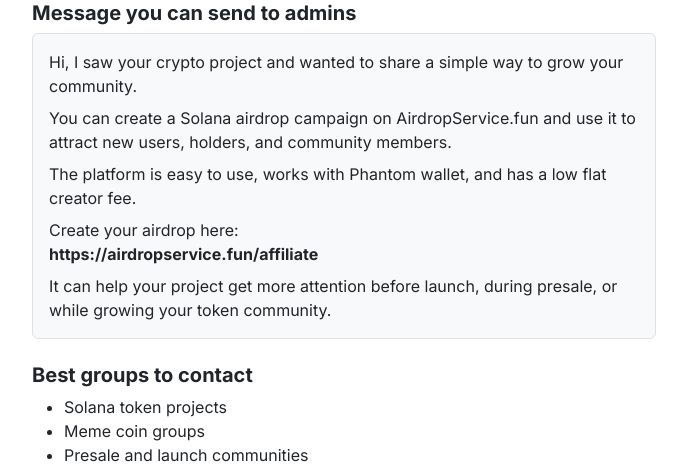
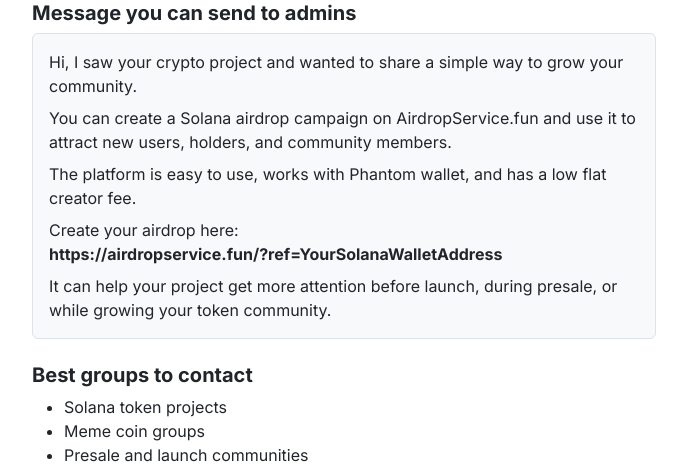
Before and after one commit to sjurajpuchky/bottito, a Flask app: page /make-money in a window 1280 px wide. Shown: the part 799-1265 px from the top of the page, without its empty margins (296-983 px from the left). Run offline with Flask 3, Linux system fonts and the light colour scheme.

Commit message:
make money

```diff
--- a/templates/makemoney.html
+++ b/templates/makemoney.html
@@ -93,7 +93,7 @@
             <p class="mb-2">
               Create your airdrop here:
               <br>
-              <strong>{{ affiliate_url|default('https://airdropservice.fun/affiliate') }}</strong>
+              <strong>https://airdropservice.fun/?ref=YourSolanaWalletAddress</strong>
             </p>
 
             <p class="mb-0">
```
